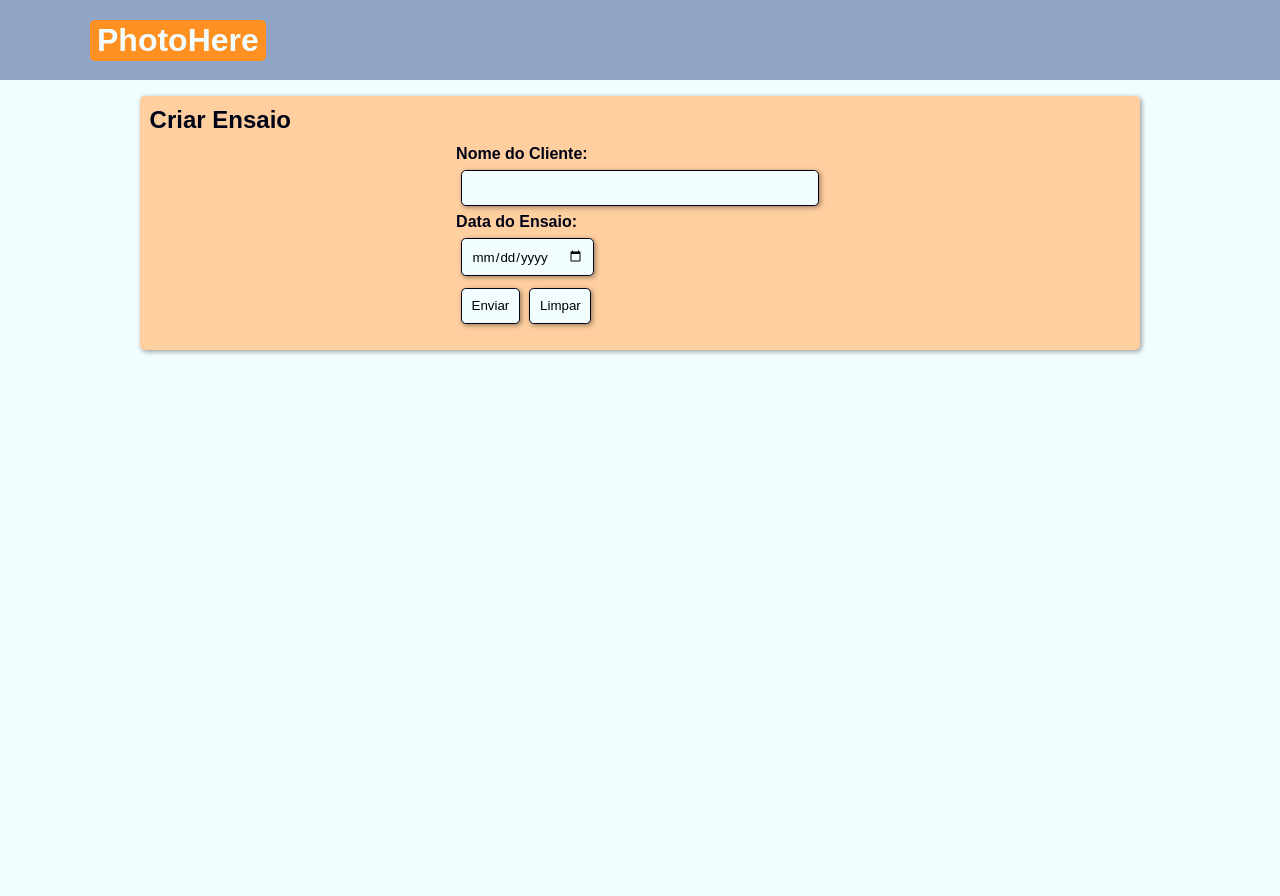
After one commit to Mallaguetti/PhotoHere, a PHP site: page /criarEnsaio.php in a window 1280 px wide. The commit adds this page. Run offline with PHP 8.4, Linux system fonts and the light colour scheme.

Commit message:
criarEnsaio

```diff
--- /dev/null
+++ b/criarEnsaio.php
@@ -0,0 +1,47 @@
+<!DOCTYPE html>
+<head lang="pt-br">
+    <title>Pagina</title>
+    <meta charset="UTF-8">
+    <link rel="stylesheet" type="text/css" href="estilos/_principal.css">
+    <link rel="stylesheet" type="text/css" href="estilos/formulario.css">
+    <link rel="stylesheet" type="text/css" media="screen and (max-width:800px)" href="#">
+</head>
+<body>
+    <header>
+        <a href="index.html">
+            <div class="bt"id="logo">
+                <h1>PhotoHere</h1>
+            </div>
+        </a>
+    </header>
+    <main>
+        <section id="s1">
+            <form method="post" name="formEnsaio" action="scripts/salvarBD.php" enctype="multipart/form-data">
+                <H2>Criar Ensaio</H2>
+                <table>
+                    <tr>
+                        <th> Nome do Cliente: </th>
+                    </tr>
+                    <tr>
+                        <td><input type="text" name="nomeCliente" size="40" required=""></td>
+                    </tr>
+                    <tr>
+                        <th> Data do Ensaio: </th>
+                    </tr>
+                    <tr>
+                        <td><input type="Date" name="dtEnsaio" required=""></td>
+                    </tr>
+                    <?php
+                        if(isset($_GET["msg"])){
+                            $test=$_GET["msg"];
+                            echo "<tr><td>$test</td></tr>";
+                        };
+                    ?>
+                    <tr>
+                        <td><input type="submit" name="btnEnviar" value="Enviar"><input type="reset" name="btnLimpar" value="Limpar"></td>
+                    </tr>
+                </table>
+            </form>
+        </section>
+    </main>
+</body>
--- a/estilos/_principal.css
+++ b/estilos/_principal.css
@@ -24,7 +24,7 @@ header{
     position:fixed;
     background-color: var(--cor5t);
     width:94%;
-    height: 10vh;
+    height: 6vh;
     max-width:1100px;
     padding:2vh max(3%, calc(50% - 550px));
     display:flex;
--- a/perfilFotografo.html
+++ b/perfilFotografo.html
@@ -16,7 +16,7 @@
     </header>
     <main>
         <section id="s1">
-            <div class="bt">Criar ensaio</div>
+            <a href="criarEnsaio.php"><div class="bt">Criar ensaio</div></a>
         </section>
     </main>
 </body>
```
Also changed, not shown: scripts/photo_here.sql (+12 -0 lines).
